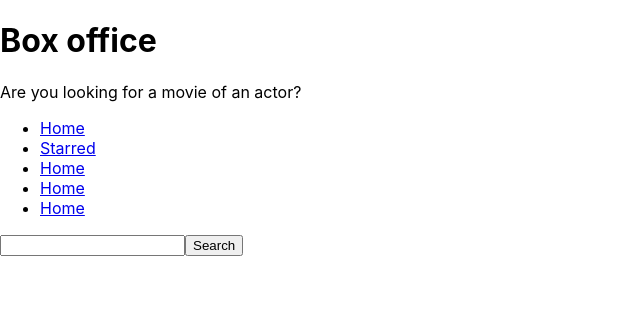
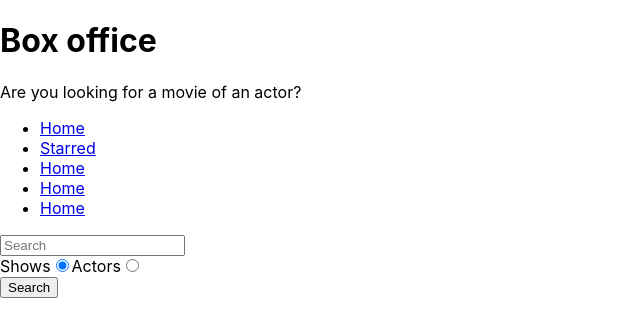
Before and after one commit to AlexKorollev/box-office, a React (Create React App) app: page / in a window 1280 px wide. Shown: the top 336 px of the page, without its empty margins (0-640 px from the left). Built offline with nearby package versions, Linux system fonts and the light colour scheme.

Commit message:
added search option and add config api

```diff
--- /dev/null
+++ b/src/misc/config.js
@@ -0,0 +1,5 @@
+const API_BASE_URL = 'https://api.tvmaze.com'
+
+export async function apiGet(queryString) {
+  return await fetch(`${API_BASE_URL}${queryString}`).then(r => r.json())
+}
--- a/src/pages/Home.js
+++ b/src/pages/Home.js
@@ -1,18 +1,21 @@
 import React, { useState } from 'react'
 import MainPageLayout from '../components/layout/MainPageLayout'
-
+import {apiGet} from '../misc/config'
 const Home = () => {
   const [input, setInput] = useState('')
+  const [results, setResults] = useState(null)
+  const [searchOption, setSearchOption] = useState('shows')
+
+  const isShowSearch = searchOption === 'shows'
 
   const onInputChange = e => {
     setInput(e.target.value)
   }
 
   const onSearch = () => {
-    fetch(`https://api.tvmaze.com/search/shows?q=${input}`)
-      .then(r => r.json())
+    apiGet(`/search/${searchOption }?q=${input}`)
       .then(res => {
-        console.log(res)
+        setResults(res)
       })
   }
 
@@ -22,20 +25,70 @@ const Home = () => {
     }
   }
 
+  const renderResults = () => {
+    if (results && !results.length) {
+      return <div>No results</div>
+    } else if (results && results.length) {
+      return results[0].show ?
+        results.map(item => (
+          <div key={item.show.id}>{item.show.name}</div>
+        )) :
+        results.map(item => (
+          <div key={item.person.id}>{item.person.name}</div>
+        ))
+
+    } else {
+      return null
+    }
+  }
+
+  const onRadioChange = e => {
+    setSearchOption(e.target.value)
+  }
+
   return (
     <MainPageLayout>
       <input
         type="text"
+        placeholder="Search"
         value={input}
         onKeyDown={onKeyDown}
         onChange={onInputChange}
       />
+      <div>
+        <label
+          htmlFor="show-search"
+        >
+          Shows
+          <input
+            id="show-search"
+            type="radio"
+            value="shows"
+            checked={isShowSearch}
+            onChange={onRadioChange}
+          />
+        </label>
+
+        <label
+          htmlFor="actors-search"
+        >
+          Actors
+          <input
+            id="actors-search"
+            type="radio"
+            value="people"
+            checked={!isShowSearch}
+            onChange={onRadioChange}
+          />
+        </label>
+      </div>
       <button
         type="button"
         onClick={onSearch}
       >
         Search
       </button>
+      {renderResults()}
     </MainPageLayout>
   )
 }
```
Also changed, not shown: 1 other file (tests, documents, lock files or other folders).
